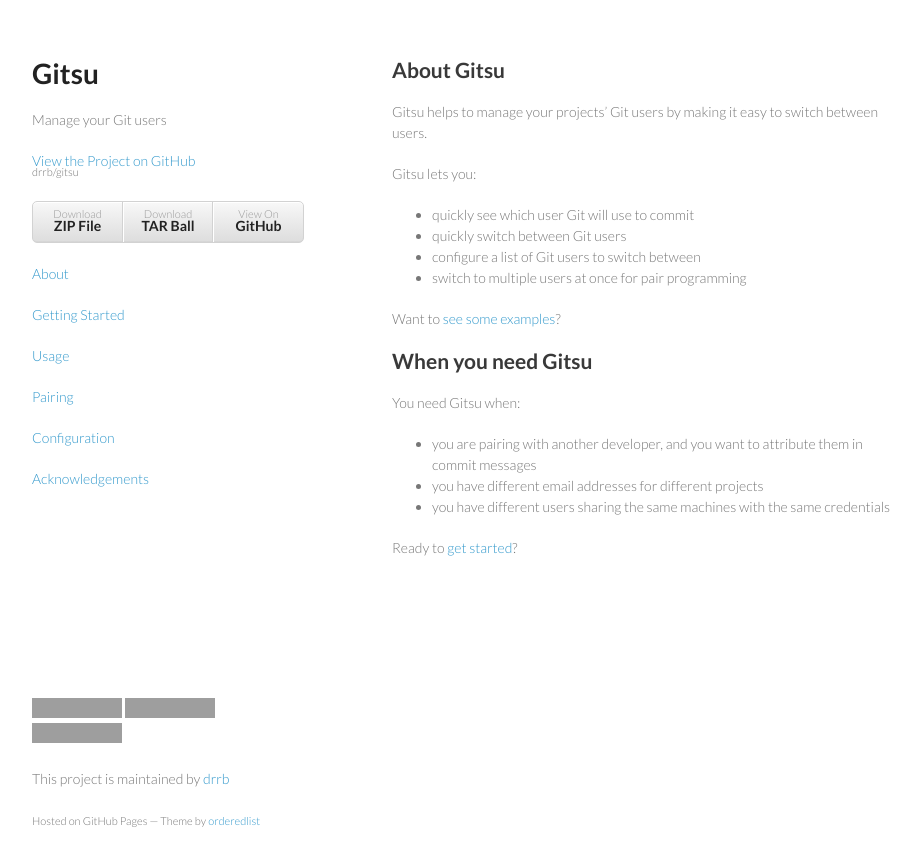
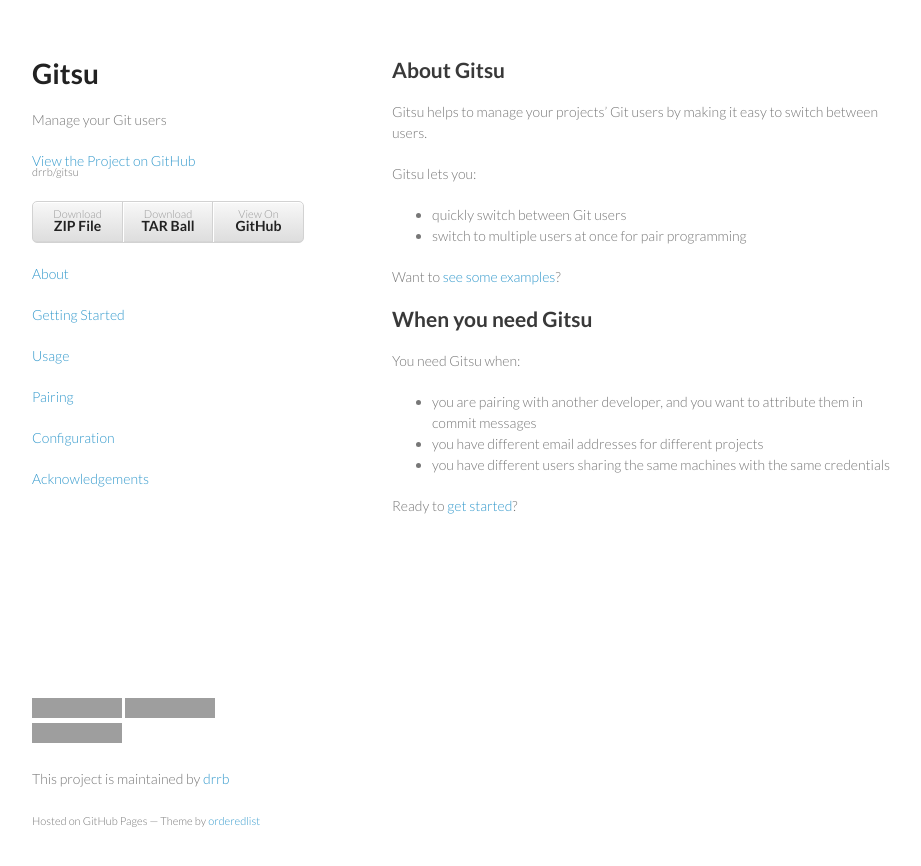
Before and after one commit to drrb/gitsu, a Jekyll site: the page built from index.md, in a window 1280 px wide. Shown: the top 866 px of the page, without its empty margins (178-1099 px from the left). Built offline with Jekyll 4.4.1, drawn with Linux system fonts in a browser that asks for light colours; Markdown is read by kramdown in place of the engine named in the settings; grey boxes are pictures that could not be loaded.

Commit message:
Simplified index page

```diff
--- a/index.md
+++ b/index.md
@@ -10,9 +10,7 @@
 
 Gitsu lets you:
 
-- quickly see which user Git will use to commit
 - quickly switch between Git users
-- configure a list of Git users to switch between
 - switch to multiple users at once for pair programming
 
 Want to [see some examples](/gitsu/usage)?
```
